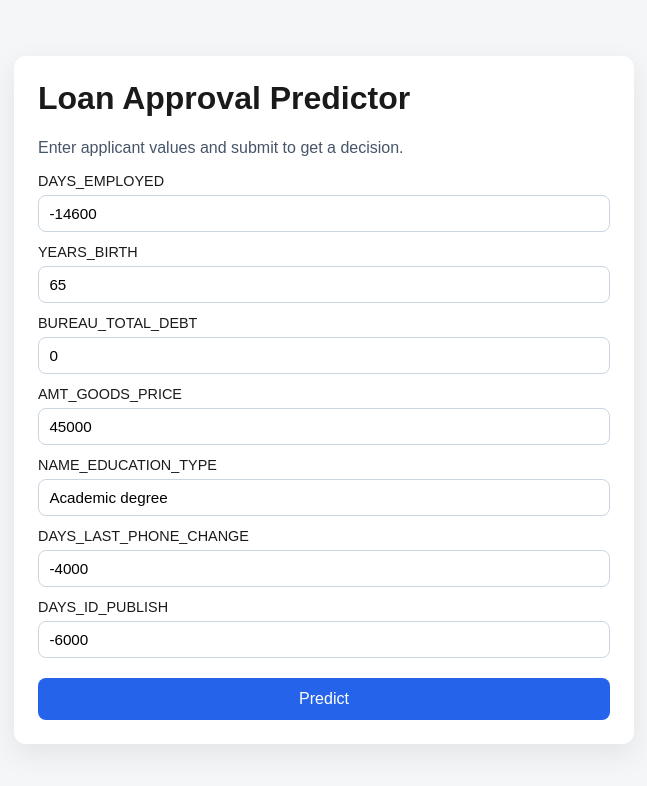
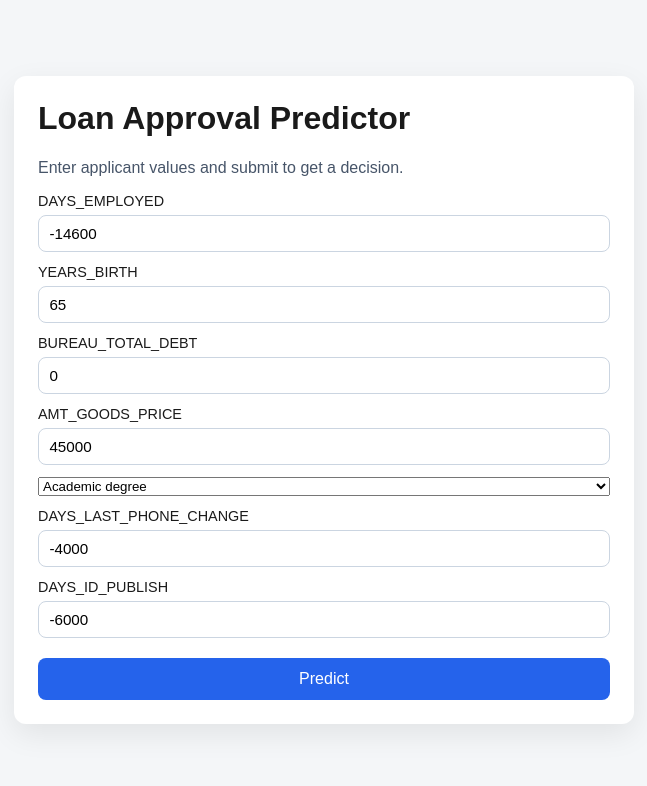
Before and after one commit to hoyongj/home-credit-risk-app, a React (Vite) app in the folder front/: page / in a window 1280 px wide. Shown: the top 786 px of the page, without its empty margins (316-963 px from the left). Built offline with nearby package versions, Linux system fonts and the light colour scheme.

Commit message:
used drop menu for categorical variable sensitivity

```diff
--- a/front/src/App.jsx
+++ b/front/src/App.jsx
@@ -80,10 +80,13 @@ function App() {
             <input name="AMT_GOODS_PRICE" type="number" step="0.1" value={formData.AMT_GOODS_PRICE} onChange={handleChange} required />
           </label>
 
-          <label>
-            NAME_EDUCATION_TYPE
-            <input name="NAME_EDUCATION_TYPE" type="text" value={formData.NAME_EDUCATION_TYPE} onChange={handleChange} required />
-          </label>
+          <select name="NAME_EDUCATION_TYPE" value={formData.NAME_EDUCATION_TYPE} onChange={handleChange} required>
+            <option value="Academic degree">Academic degree</option>
+            <option value="Higher education">Higher education</option>
+            <option value="Incomplete higher">Incomplete higher</option>
+            <option value="Secondary / secondary special">Secondary / secondary special</option>
+            <option value="Lower secondary">Lower secondary</option>
+          </select>
 
           <label>
             DAYS_LAST_PHONE_CHANGE
```
